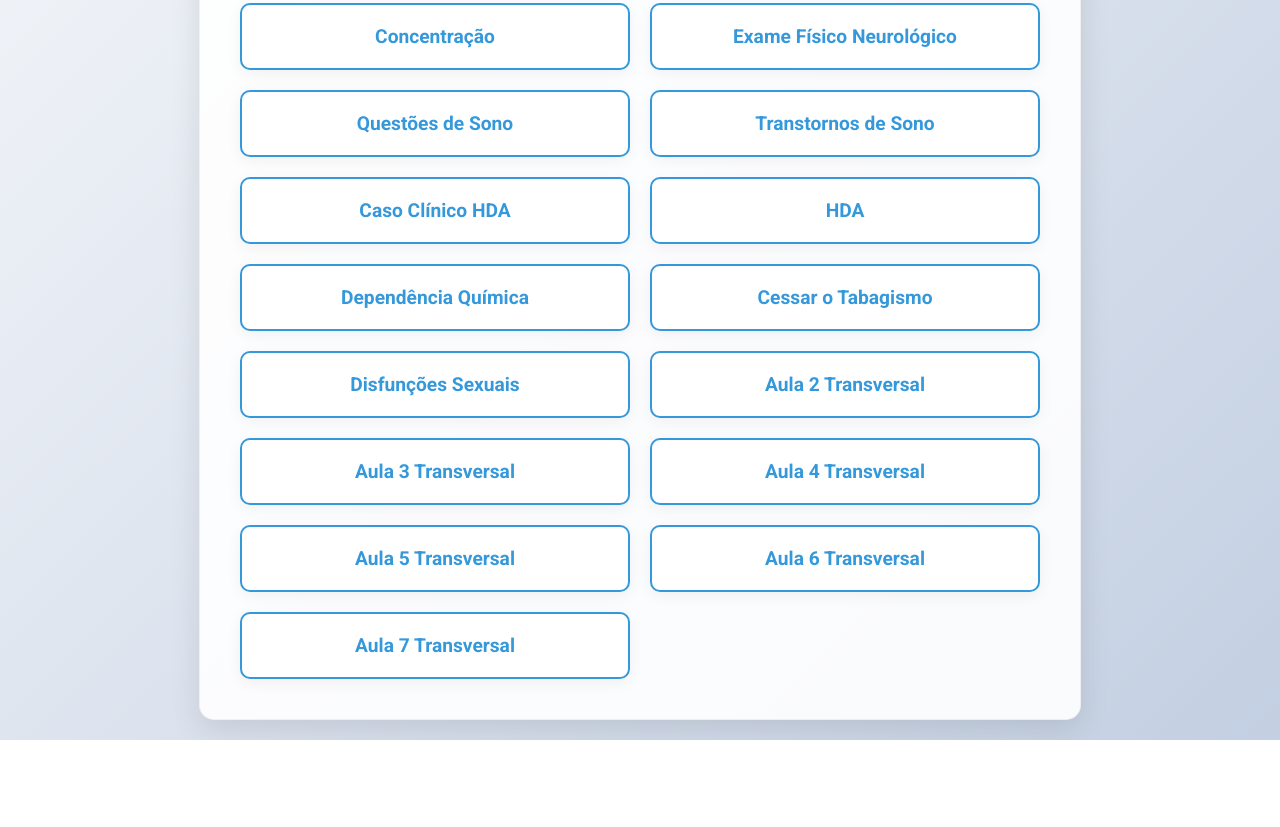
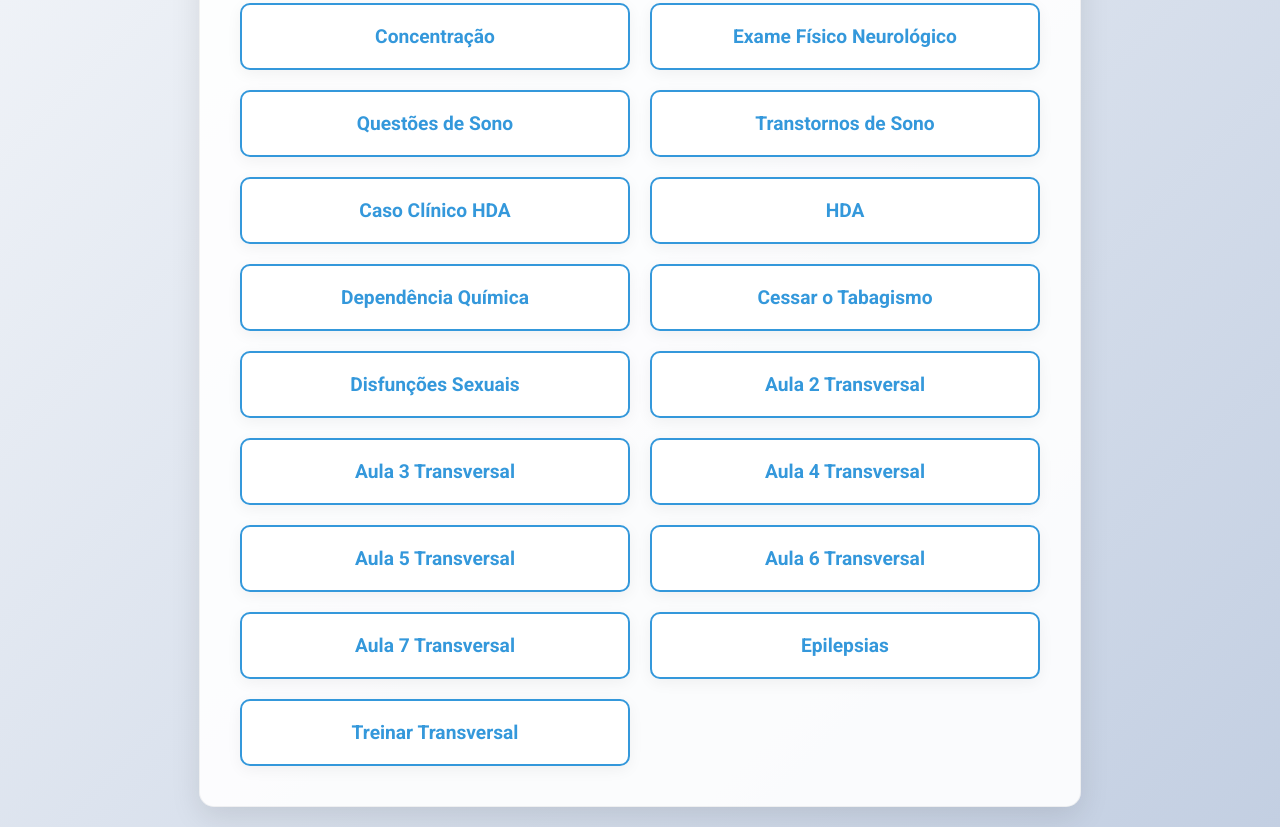
Before and after one commit to migabd/Resumoselistasemhtml, a plain HTML site: page index.html in a window 1280 px wide. Shown: the part 301-1128 px from the top of the page. Before the commit the page ends 1041 px from the top, so only its background shows below. Drawn offline with Linux system fonts and the light colour scheme.

Commit message:
Update index.html

```diff
--- a/index.html
+++ b/index.html
@@ -132,6 +132,8 @@
             <a href="Aula5transversal.html" class="button">Aula 5 Transversal</a>
             <a href="Aula6transversal.html" class="button">Aula 6 Transversal</a>
             <a href="Aula7transversal.html" class="button">Aula 7 Transversal</a>
+            <a href="Epilepsias.html" class="button">Epilepsias</a>
+            <a href="Treinartransversal.html" class="button">Treinar Transversal</a>
         </nav>
     </div>
 
```
